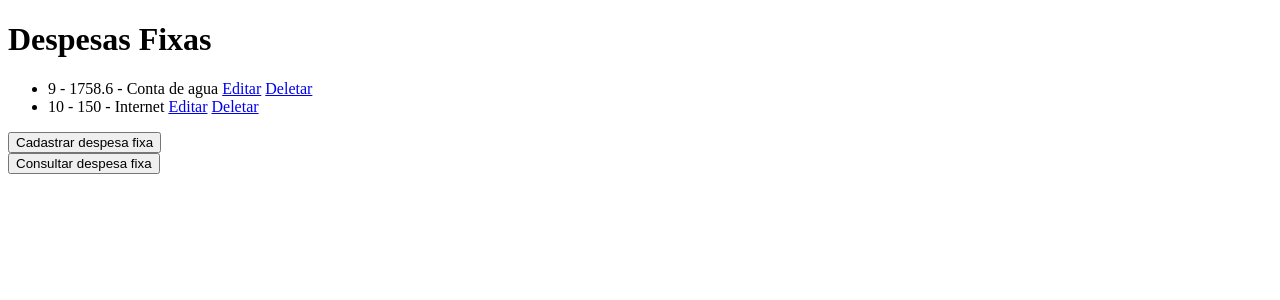
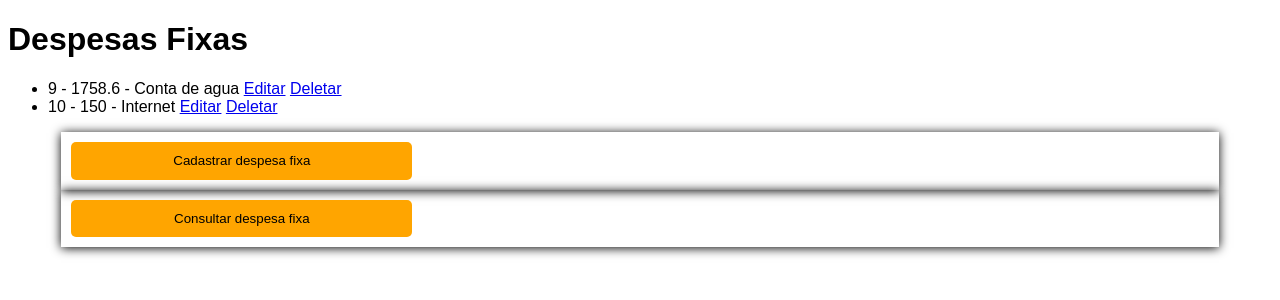
Before and after one commit to giboxz/CRUD_DevCyber, a Django app: page /financas/ in a window 1280 px wide. Shown: the top 300 px of the page. Run offline with Django 4.2, Linux system fonts and the light colour scheme; data comes from the database, SQL or seed files in the repository.

Commit message:
Adição do CSS

```diff
--- /dev/null
+++ b/financas/assets/style.css
@@ -0,0 +1,44 @@
+* {
+    font-family: Arial, Helvetica, sans-serif;
+}
+
+form {
+    box-shadow: 0px 1px 10px 0px black;
+    width: 90%;
+    margin: 0 auto;
+    padding: 10px
+}
+
+button {
+    padding: 1%;
+    width: 30%;
+    border: none;
+    border-radius: 5px;
+    background-color: orange;
+}
+
+input {
+    border-left: 5px solid orange;
+    border-bottom: none;
+    border-top: none;
+    border-right: none;
+    background-color: rgba(255, 166, 0, 0.15);
+    padding: 1%;
+    width: 100%
+}
+
+table {
+    width: 100%;
+    padding: 1%
+}
+
+th {
+    background-color: orange;
+    color: white;
+    padding: 1%;
+}
+
+td {
+    padding: 1%;
+    border-bottom: 1px solid black;
+}
--- a/financas/templates/cadastro_despesa_fixa.html
+++ b/financas/templates/cadastro_despesa_fixa.html
@@ -4,6 +4,7 @@
   <meta charset="UTF-8">
   <meta http-equiv="X-UA-Compatible" content="IE=edge">
   <meta name="viewport" content="width=device-width, initial-scale=1.0">
+  <link rel="stylesheet" href="/financas/assets/style.css">
   <title>Document</title>
 </head>
 <body>
--- a/financas/templates/consulta_despesas_fixas.html
+++ b/financas/templates/consulta_despesas_fixas.html
@@ -4,6 +4,7 @@
   <meta charset="UTF-8">
   <meta http-equiv="X-UA-Compatible" content="IE=edge">
   <meta name="viewport" content="width=device-width, initial-scale=1.0">
+  <link rel="stylesheet" href="/financas/assets/style.css">
   <title>Document</title>
 </head>
 <body>
--- a/financas/templates/index.html
+++ b/financas/templates/index.html
@@ -4,6 +4,7 @@
     <meta charset="UTF-8">
     <meta http-equiv="X-UA-Compatible" content="IE=edge">
     <meta name="viewport" content="width=device-width, initial-scale=1.0">
+    <link rel="stylesheet" href="/financas/assets/style.css">
     <title>Document</title>
 </head>
 <body>
```
